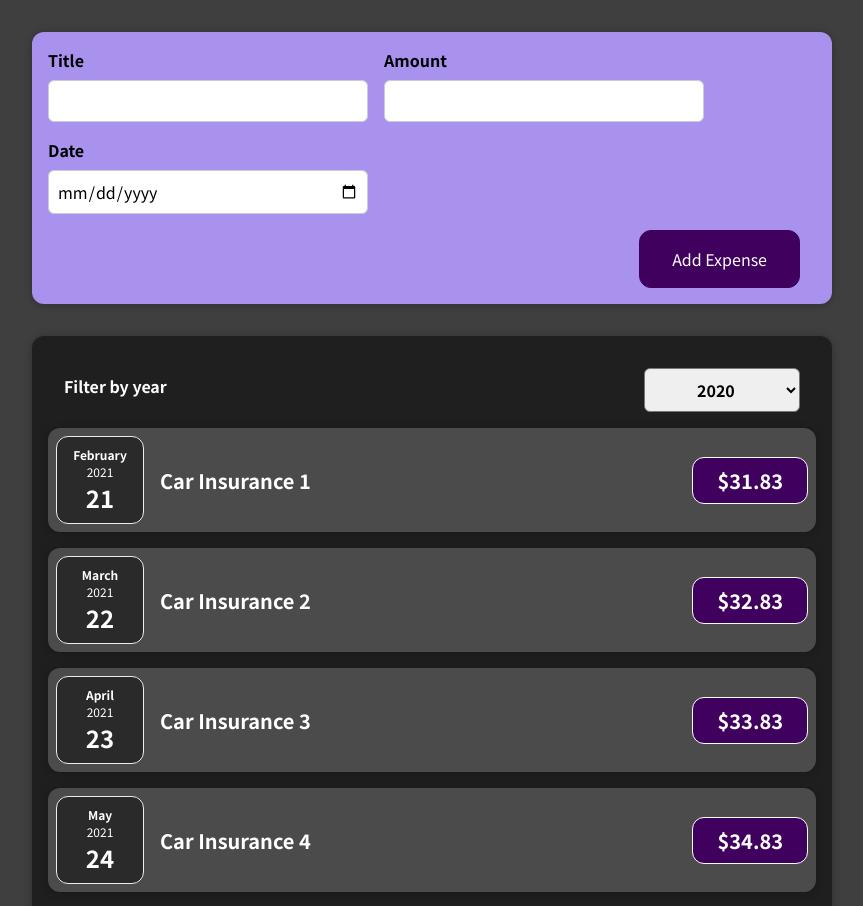
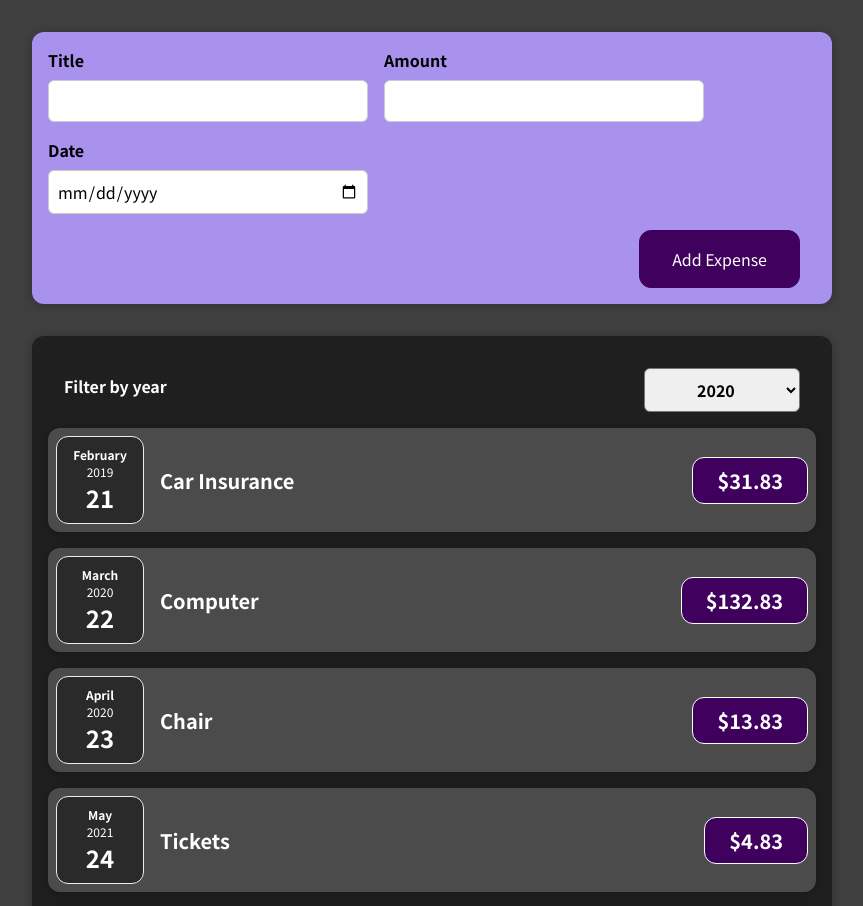
Before and after one commit to Afanasievov/udemy-react-complete-guide, a React (Create React App) app: page / in a window 1280 px wide. Shown: the top 906 px of the page, without its empty margins (208-1071 px from the left). Built offline with nearby package versions, Linux system fonts and the light colour scheme.

Commit message:
use dynamic lists

```diff
--- a/src/App.js
+++ b/src/App.js
@@ -1,41 +1,46 @@
+import { useState } from 'react';
 import NewExpense from './components/NewExpense/NewExpense';
 import Expenses from './components/Expenses/Expenses';
 
-function App() {
-  const expenses = [
+const DUMMY_EXPENSES = [
   {
     id: 'e1',
-      title: 'Car Insurance 1',
+    title: 'Car Insurance',
     amount: 31.83,
-      date: new Date(2021, 1, 21),
+    date: new Date(2019, 1, 21),
   },
   {
     id: 'e2',
-      title: 'Car Insurance 2',
-      amount: 32.83,
-      date: new Date(2021, 2, 22),
+    title: 'Computer',
+    amount: 132.83,
+    date: new Date(2020, 2, 22),
   },
   {
     id: 'e3',
-      title: 'Car Insurance 3',
-      amount: 33.83,
-      date: new Date(2021, 3, 23),
+    title: 'Chair',
+    amount: 13.83,
+    date: new Date(2020, 3, 23),
   },
   {
     id: 'e4',
-      title: 'Car Insurance 4',
-      amount: 34.83,
+    title: 'Tickets',
+    amount: 4.83,
     date: new Date(2021, 4, 24),
   },
   {
     id: 'e5',
-      title: 'Car Insurance 5',
-      amount: 35.83,
+    title: 'Toys',
+    amount: 125.09,
     date: new Date(2021, 5, 25),
   },
 ];
 
-  const addExpenseHandler = (expense) => {};
+function App() {
+  const [expenses, setExpenses] = useState(DUMMY_EXPENSES);
+
+  const addExpenseHandler = (expense) => {
+    setExpenses((prev) => [expense, ...prev]);
+  };
 
   return (
     <div>
--- a/src/components/Expenses/Expenses.js
+++ b/src/components/Expenses/Expenses.js
@@ -17,26 +17,9 @@ const Expenses = ({ items }) => {
         selected={filteredYear}
         onChangeFilter={selectYearHandler}
       />
-      <ExpenseItem
-        title={items[0].title}
-        amount={items[0].amount}
-        date={items[0].date}
-      />
-      <ExpenseItem
-        title={items[1].title}
-        amount={items[1].amount}
-        date={items[1].date}
-      />
-      <ExpenseItem
-        title={items[2].title}
-        amount={items[2].amount}
-        date={items[2].date}
-      />
-      <ExpenseItem
-        title={items[3].title}
-        amount={items[3].amount}
-        date={items[3].date}
-      />
+      {items.map(({ id, title, amount, date }) => (
+        <ExpenseItem key={id} title={title} amount={amount} date={date} />
+      ))}
     </Card>
   );
 };
```
Lines whose indentation alone changed are shown as unchanged.
